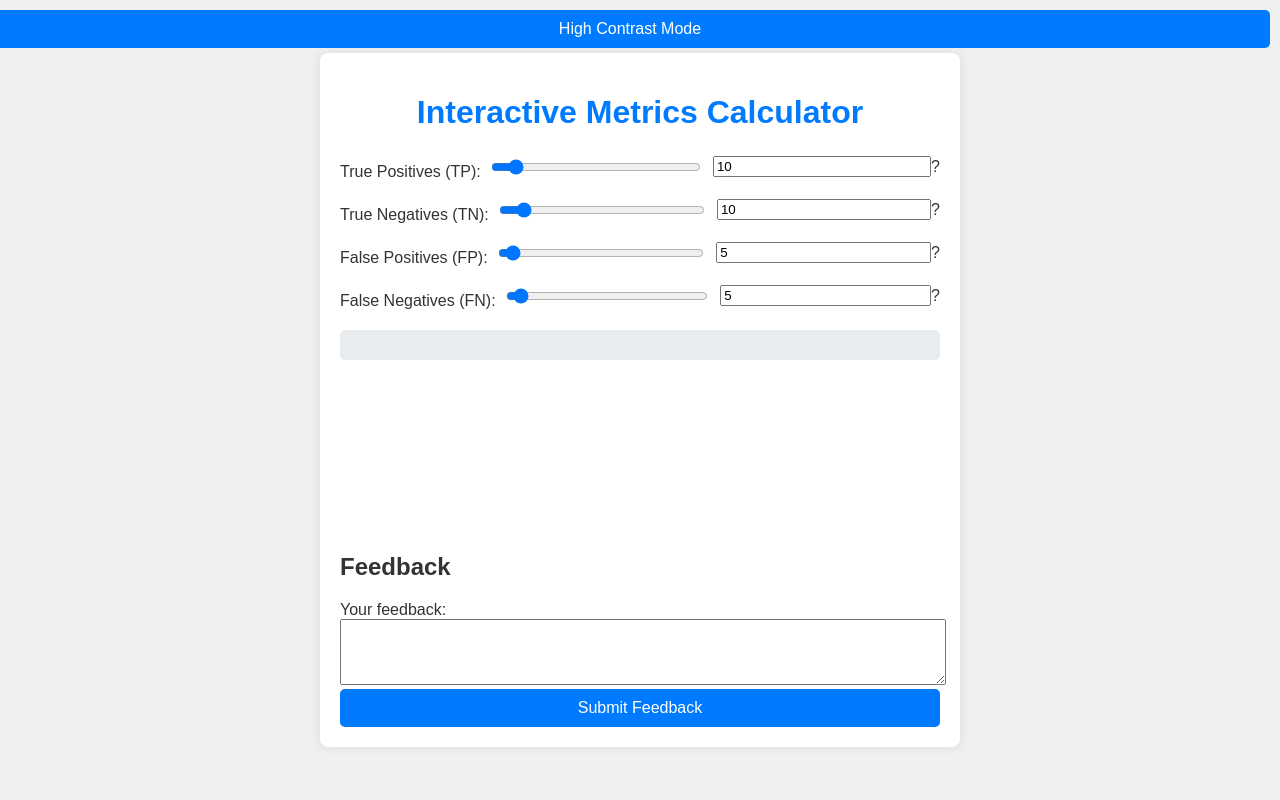
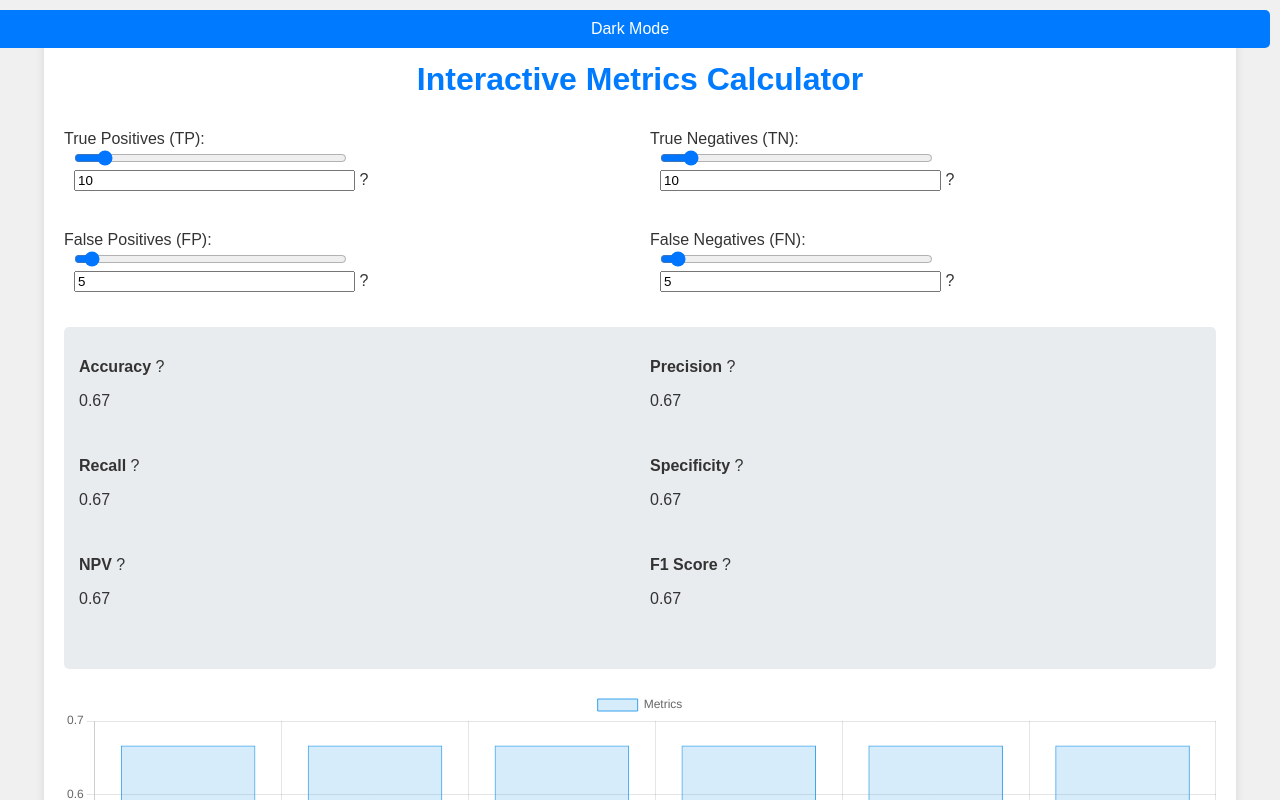
Before and after one commit to kandrusatish/ksk.github.io, a plain HTML site: page index.html in a window 1280 px wide. Shown: the top 800 px of the page. Drawn offline with nearby package versions, Linux system fonts and the light colour scheme.

Commit message:
Enhanced UX: optimized layout, added dark/light mode toggle, tooltips, real-time updates, and input validation

```diff
--- a/index.html
+++ b/index.html
@@ -13,16 +13,17 @@
             padding: 0;
             display: flex;
             justify-content: center;
-            align-items: center;
-            height: 100vh;
+            align-items: flex-start;
+            min-height: 100vh;
         }
         .container {
             background-color: #fff;
             padding: 20px;
             border-radius: 8px;
             box-shadow: 0 0 10px rgba(0, 0, 0, 0.1);
-            max-width: 600px;
-            width: 100%;
+            max-width: 1200px;
+            width: 90%;
+            margin: 20px auto;
         }
         h1 {
             text-align: center;
@@ -32,13 +33,18 @@
             display: block;
             margin-top: 10px;
         }
-        .input-group {
+        .input-group, .metric-group {
             display: flex;
-            align-items: center;
+            justify-content: space-between;
+            flex-wrap: wrap;
+            margin-bottom: 15px;
+        }
+        .input-item, .metric-item {
+            flex: 0 1 calc(50% - 10px);
             margin-bottom: 15px;
         }
         input[type="number"], input[type="range"] {
-            flex: 1;
+            width: calc(50% - 10px);
             margin-left: 10px;
         }
         button {
@@ -67,7 +73,7 @@
         }
         .tooltip .tooltiptext {
             visibility: hidden;
-            width: 200px;
+            width: 220px;
             background-color: #555;
             color: #fff;
             text-align: center;
@@ -77,7 +83,7 @@
             z-index: 1;
             bottom: 100%;
             left: 50%;
-            margin-left: -100px;
+            margin-left: -110px;
             opacity: 0;
             transition: opacity 0.3s;
         }
@@ -88,7 +94,7 @@
         .chart {
             margin-top: 20px;
         }
-        #high-contrast {
+        #dark-mode-toggle {
             position: fixed;
             top: 10px;
             right: 10px;
@@ -99,65 +105,95 @@
             border-radius: 5px;
             cursor: pointer;
         }
-        #high-contrast.active {
+        #dark-mode-toggle.active {
             background-color: #000;
             color: #FFF;
+        }
+        body.dark-mode {
+            background-color: #333;
+            color: #fff;
+        }
+        body.dark-mode .container {
+            background-color: #444;
+            color: #fff;
         }
     </style>
 </head>
 <body>
-    <button id="high-contrast" onclick="toggleHighContrast()">High Contrast Mode</button>
-    <div class="container" aria-labelledby="calculator-title">
-        <h1 id="calculator-title">Interactive Metrics Calculator</h1>
+    <button id="dark-mode-toggle" onclick="toggleDarkMode()">Dark Mode</button>
+    <div class="container">
+        <h1>Interactive Metrics Calculator</h1>
 
         <div class="input-group">
+            <div class="input-item">
                 <label for="tp">True Positives (TP):</label>
                 <input type="range" id="tp-range" min="1" max="100" value="10" oninput="syncInput('tp-range', 'tp'); calculateMetrics();">
-            <input type="number" id="tp" value="10" min="1" oninput="syncRange('tp', 'tp-range'); calculateMetrics();" aria-labelledby="tp-label">
+                <input type="number" id="tp" value="10" min="1" oninput="syncRange('tp', 'tp-range'); calculateMetrics();" onkeydown="return event.keyCode !== 69 && event.keyCode !== 189" aria-labelledby="tp-label">
                 <div class="tooltip">?
-                <span class="tooltiptext">Number of correct positive predictions</span>
+                    <span class="tooltiptext">TP: Correct positive predictions. Formula: TP / (TP + FP)</span>
+                </div>
+            </div>
+
+            <div class="input-item">
+                <label for="tn">True Negatives (TN):</label>
+                <input type="range" id="tn-range" min="1" max="100" value="10" oninput="syncInput('tn-range', 'tn'); calculateMetrics();">
+                <input type="number" id="tn" value="10" min="1" oninput="syncRange('tn', 'tn-range'); calculateMetrics();" onkeydown="return event.keyCode !== 69 && event.keyCode !== 189" aria-labelledby="tn-label">
+                <div class="tooltip">?
+                    <span class="tooltiptext">TN: Correct negative predictions. Formula: TN / (TN + FN)</span>
+                </div>
             </div>
         </div>
 
         <div class="input-group">
-            <label for="tn">True Negatives (TN):</label>
-            <input type="range" id="tn-range" min="1" max="100" value="10" oninput="syncInput('tn-range', 'tn'); calculateMetrics();">
-            <input type="number" id="tn" value="10" min="1" oninput="syncRange('tn', 'tn-range'); calculateMetrics();" aria-labelledby="tn-label">
+            <div class="input-item">
+                <label for="fp">False Positives (FP):</label>
+                <input type="range" id="fp-range" min="1" max="100" value="5" oninput="syncInput('fp-range', 'fp'); calculateMetrics();">
+                <input type="number" id="fp" value="5" min="0" oninput="syncRange('fp', 'fp-range'); calculateMetrics();" onkeydown="return event.keyCode !== 69 && event.keyCode !== 189" aria-labelledby="fp-label">
                 <div class="tooltip">?
-                <span class="tooltiptext">Number of correct negative predictions</span>
+                    <span class="tooltiptext">FP: Incorrect positive predictions.</span>
                 </div>
             </div>
 
-        <div class="input-group">
-            <label for="fp">False Positives (FP):</label>
-            <input type="range" id="fp-range" min="1" max="100" value="5" oninput="syncInput('fp-range', 'fp'); calculateMetrics();">
-            <input type="number" id="fp" value="5" min="0" oninput="syncRange('fp', 'fp-range'); calculateMetrics();" aria-labelledby="fp-label">
-            <div class="tooltip">?
-                <span class="tooltiptext">Number of incorrect positive predictions</span>
-            </div>
-        </div>
-
-        <div class="input-group">
+            <div class="input-item">
                 <label for="fn">False Negatives (FN):</label>
                 <input type="range" id="fn-range" min="1" max="100" value="5" oninput="syncInput('fn-range', 'fn'); calculateMetrics();">
-            <input type="number" id="fn" value="5" min="0" oninput="syncRange('fn', 'fn-range'); calculateMetrics();" aria-labelledby="fn-label">
+                <input type="number" id="fn" value="5" min="0" oninput="syncRange('fn', 'fn-range'); calculateMetrics();" onkeydown="return event.keyCode !== 69 && event.keyCode !== 189" aria-labelledby="fn-label">
                 <div class="tooltip">?
-                <span class="tooltiptext">Number of incorrect negative predictions</span>
+                    <span class="tooltiptext">FN: Incorrect negative predictions.</span>
+                </div>
             </div>
         </div>
 
         <div class="result" id="result" aria-live="polite">
-            <!-- Results will be displayed here -->
+            <div class="metric-group">
+                <div class="metric-item">
+                    <p><strong>Accuracy</strong> <span class="tooltip">?<span class="tooltiptext">Accuracy: (TP + TN) / (TP + TN + FP + FN)</span></span></p>
+                    <p id="accuracy-result"></p>
+                </div>
+                <div class="metric-item">
+                    <p><strong>Precision</strong> <span class="tooltip">?<span class="tooltiptext">Precision: TP / (TP + FP)</span></span></p>
+                    <p id="precision-result"></p>
+                </div>
+                <div class="metric-item">
+                    <p><strong>Recall</strong> <span class="tooltip">?<span class="tooltiptext">Recall: TP / (TP + FN)</span></span></p>
+                    <p id="recall-result"></p>
+                </div>
+                <div class="metric-item">
+                    <p><strong>Specificity</strong> <span class="tooltip">?<span class="tooltiptext">Specificity: TN / (TN + FP)</span></span></p>
+                    <p id="specificity-result"></p>
+                </div>
+                <div class="metric-item">
+                    <p><strong>NPV</strong> <span class="tooltip">?<span class="tooltiptext">NPV: TN / (TN + FN)</span></span></p>
+                    <p id="npv-result"></p>
+                </div>
+                <div class="metric-item">
+                    <p><strong>F1 Score</strong> <span class="tooltip">?<span class="tooltiptext">F1 Score: 2 * (Precision * Recall) / (Precision + Recall)</span></span></p>
+                    <p id="f1-result"></p>
+                </div>
+            </div>
         </div>
 
         <canvas id="metricsChart" class="chart"></canvas>
-
-        <h2>Feedback</h2>
-        <form action="https://formspree.io/YOUREMAIL" method="POST">
-            <label for="feedback">Your feedback:</label>
-            <textarea id="feedback" name="feedback" rows="4" style="width: 100%;"></textarea>
-            <button type="submit">Submit Feedback</button>
-        </form>
     </div>
 
     <script src="https://cdn.jsdelivr.net/npm/chart.js"></script>
@@ -184,14 +220,12 @@
             const npv = tn / (tn + fn);
             const f1_score = 2 * (precision * recall) / (precision + recall);
 
-            document.getElementById('result').innerHTML = `
-                <p><strong>Accuracy:</strong> ${accuracy.toFixed(2)}</p>
-                <p><strong>Precision:</strong> ${precision.toFixed(2)}</p>
-                <p><strong>Recall:</strong> ${recall.toFixed(2)}</p>
-                <p><strong>Specificity:</strong> ${specificity.toFixed(2)}</p>
-                <p><strong>NPV:</strong> ${npv.toFixed(2)}</p>
-                <p><strong>F1 Score:</strong> ${f1_score.toFixed(2)}</p>
-            `;
+            document.getElementById('accuracy-result').innerText = accuracy.toFixed(2);
+            document.getElementById('precision-result').innerText = precision.toFixed(2);
+            document.getElementById('recall-result').innerText = recall.toFixed(2);
+            document.getElementById('specificity-result').innerText = specificity.toFixed(2);
+            document.getElementById('npv-result').innerText = npv.toFixed(2);
+            document.getElementById('f1-result').innerText = f1_score.toFixed(2);
 
             updateChart([accuracy, precision, recall, specificity, npv, f1_score]);
         }
@@ -223,17 +257,15 @@
             });
         }
 
-        function toggleHighContrast() {
+        function toggleDarkMode() {
             const body = document.body;
-            const button = document.getElementById('high-contrast');
-            if (body.classList.contains('high-contrast')) {
-                body.classList.remove('high-contrast');
-                button.classList.remove('active');
-            } else {
-                body.classList.add('high-contrast');
-                button.classList.add('active');
+            const button = document.getElementById('dark-mode-toggle');
+            body.classList.toggle('dark-mode');
+            button.classList.toggle('active');
         }
-        }
+
+        // Initial calculation
+        calculateMetrics();
     </script>
 </body>
 </html>
```
Lines whose indentation alone changed are shown as unchanged.
